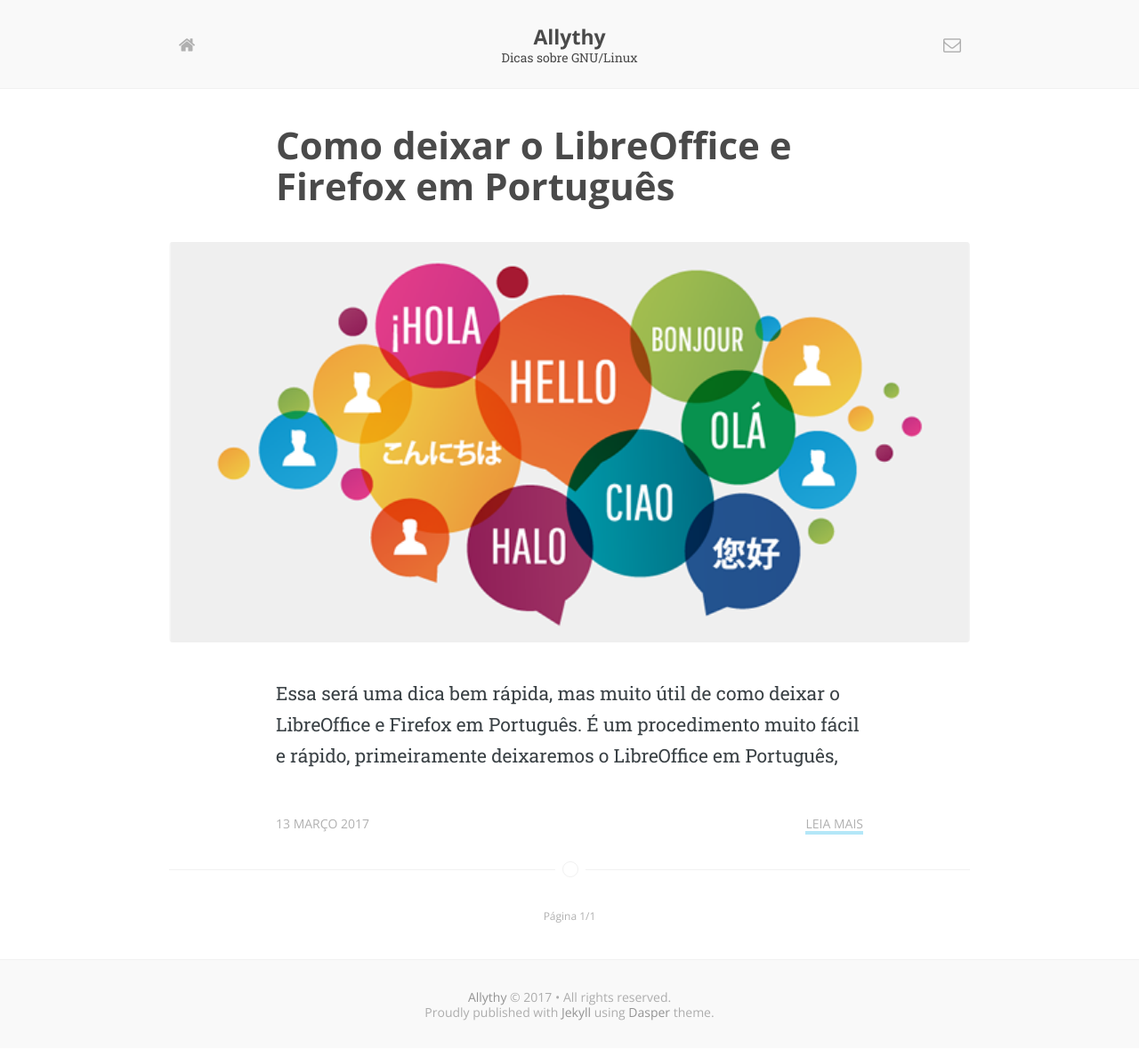
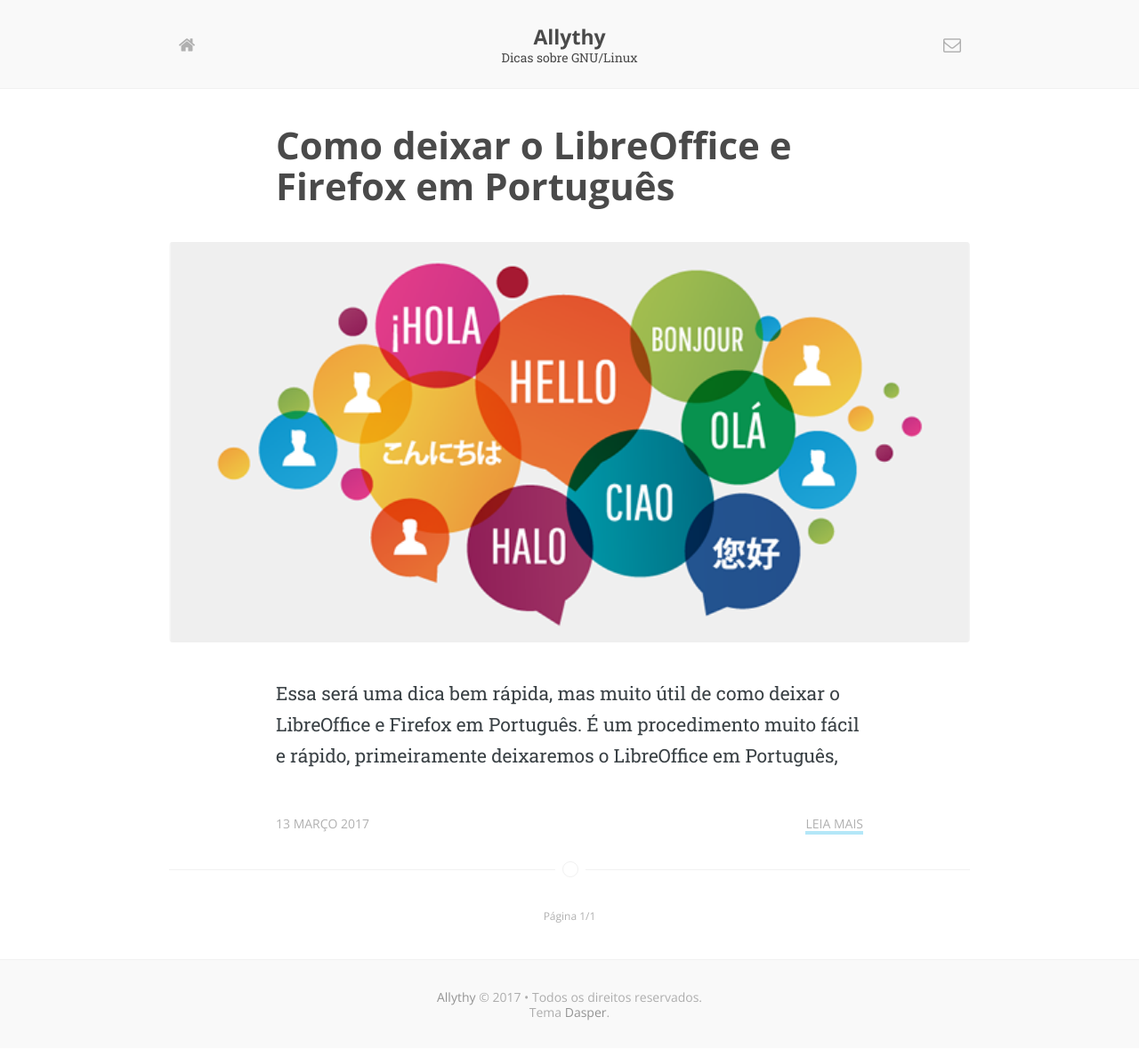
Before and after one commit to allythy/allythy.github.io, a Jekyll site: the page built from index.html, in a window 1280 px wide. Shown: the whole page at 89% size. Built offline with Jekyll 4.4.1, drawn with Linux system fonts in a browser that asks for light colours; some web fonts are replaced; the list of posts is cut into pages by our own code.

Commit message:
footer copyright

```diff
--- a/_layouts/default.html
+++ b/_layouts/default.html
@@ -129,12 +129,12 @@
 				<div class="dtc h6">
 
 					<!-- Copyright -->
-					<a href="{{ site.baseurl }}" class="h6">{{ site.name }}</a> &copy; {{ site.time | date: "%Y" }} &bull; {% if site.lang == "tr" %}Tüm hakları saklıdır{% else %}All rights reserved{% endif %}.
+					<a href="{{ site.baseurl }}" class="h6">{{ site.name }}</a> &copy; {{ site.time | date: "%Y" }} &bull; {% if site.lang == "pt-br" %}Todos os direitos reservados{% else %}All rights reserved{% endif %}.
 					<br>
-					{% if site.lang == "tr" %}
-						<a href="https://github.com/jekyll/jekyll" class="h6" target="_blank">Jekyll</a> ile <a href="https://github.com/ozgrozer/dasper" class="h6" target="_blank">Dasper</a> teması kullanılarak oluşturulmuştur.
+					{% if site.lang == "pt-br" %}
+						Tema <a href="https://github.com/ozgrozer/dasper" class="h6" target="_blank">Dasper</a>.
 					{% else %}
-						Proudly published with <a href="https://github.com/jekyll/jekyll" class="h6" target="_blank">Jekyll</a> using <a href="https://github.com/ozgrozer/dasper" class="h6" target="_blank">Dasper</a> theme.
+						 Tema<a href="https://github.com/ozgrozer/dasper" class="h6" target="_blank">Dasper</a>.
 					{% endif %}
 
 				</div><!-- .dtc -->
```
Also changed, not shown: assets/css/dev/style.scss (line endings or trailing spaces), 6 other files.
